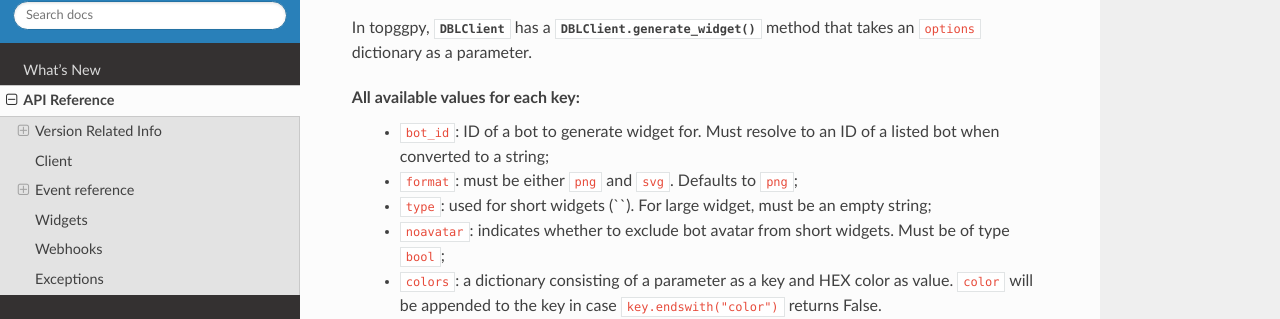
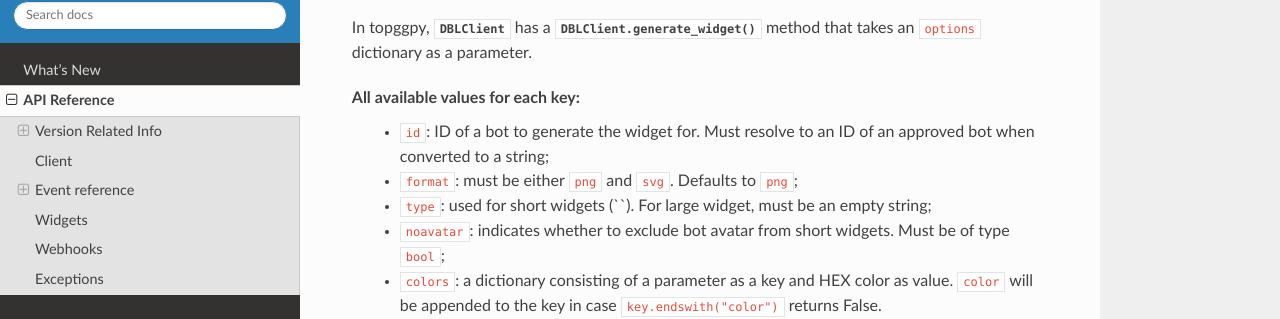
Before and after one commit to Top-gg-Community/python-sdk, a Sphinx documentation site: the page built from docs/api.rst, in a window 1280 px wide and 900 px high, scrolled down 1245 px. Shown: the part 136-455 px from the top of the window. Built offline with Sphinx 7.4.7 and the Read the Docs theme 2.0.0, drawn with Linux system fonts in a browser that asks for light colours.

Commit message:
Correct widget key options documentation

```diff
--- a/docs/api.rst
+++ b/docs/api.rst
@@ -62,7 +62,7 @@ Widgets
 In topggpy, :class:`DBLClient` has a :meth:`DBLClient.generate_widget` method that takes an ``options`` dictionary as a parameter.
 
 All available values for each key:
-    * ``bot_id``: ID of a bot to generate widget for. Must resolve to an ID of a listed bot when converted to a string;
+    * ``id``: ID of a bot to generate the widget for. Must resolve to an ID of an approved bot when converted to a string;
     * ``format``: must be either ``png`` and ``svg``. Defaults to ``png``;
     * ``type``: used for short widgets (``). For large widget, must be an empty string;
     * ``noavatar``: indicates whether to exclude bot avatar from short widgets. Must be of type ``bool``;
```
Also changed, not shown: other parts of docs/api.rst (+2 -0 lines).
